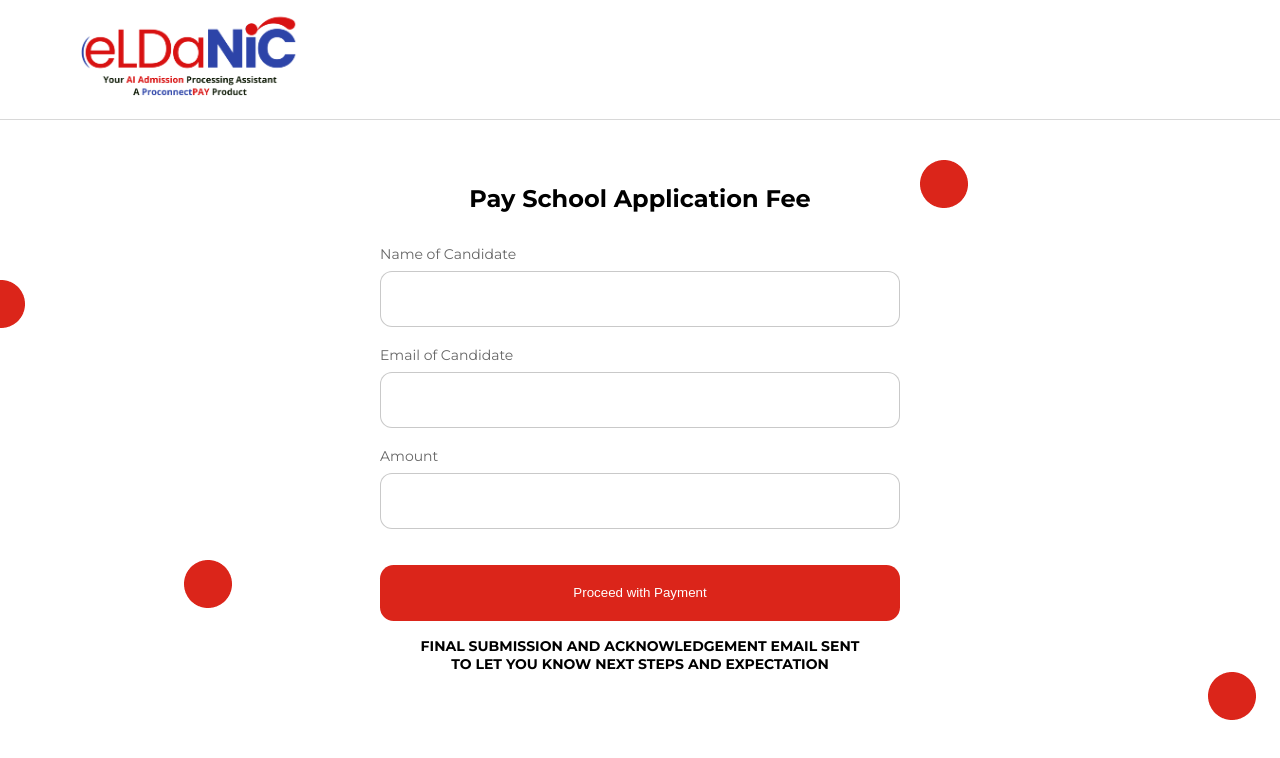
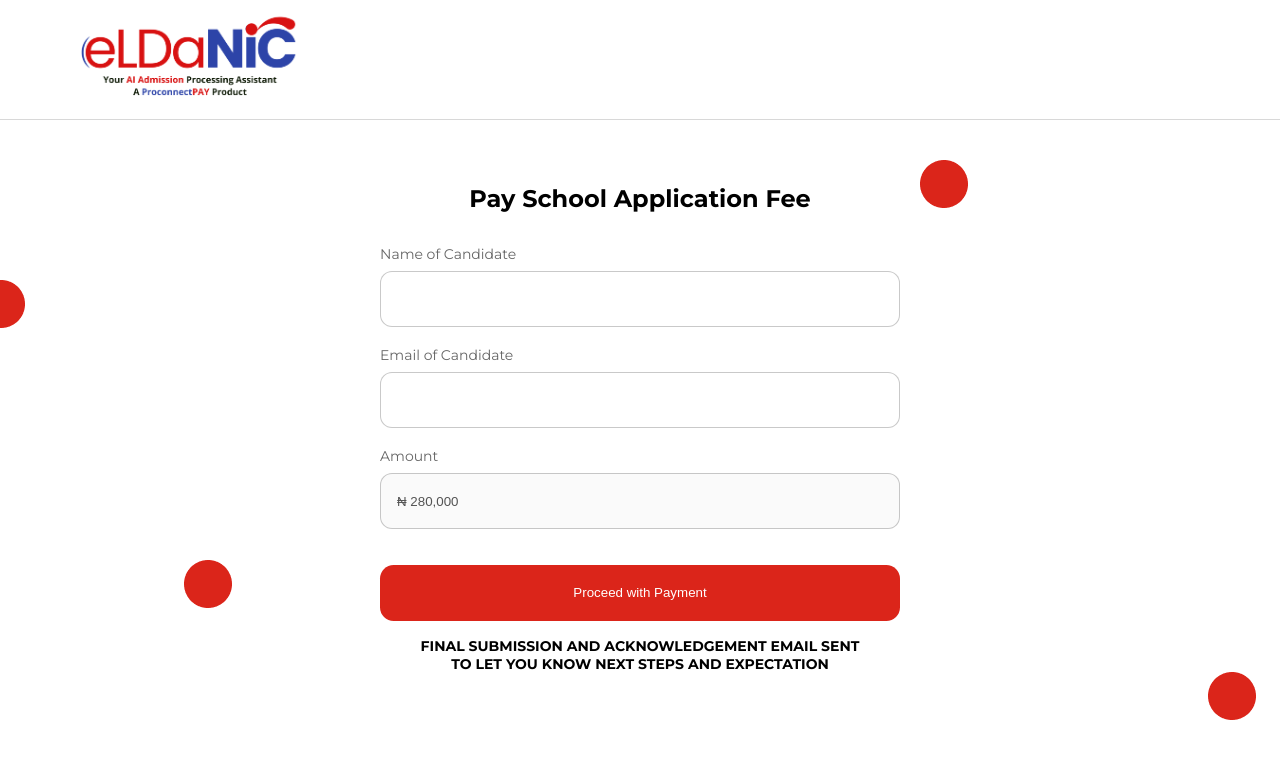
Before and after one commit to Ivylegend/proconnect-test, a React (Vite) app: page /school-application in a window 1280 px wide. Shown: the top 758 px of the page. Built offline with nearby package versions, Linux system fonts and the light colour scheme.

Commit message:
industry standard

```diff
--- a/src/components/NIN/NIN.jsx
+++ b/src/components/NIN/NIN.jsx
@@ -1,10 +1,5 @@
 import React, { useState } from "react";
-import Nav from "../../containers/Nav/Nav";
-import Logo from "../../assets/images/elda-logo.png";
-import Background from "../Background/Background";
 import "./NIN.css";
-import { Link } from "react-router-dom";
-import Loading from "../../containers/Loading";
 import { toast } from "react-toastify";
 import { useAuth } from "../../utils/AuthContext";
 
--- a/src/components/Payment/Payment.jsx
+++ b/src/components/Payment/Payment.jsx
@@ -16,8 +16,9 @@ const Payment = ({ formData, setFormData, handlePayment }) => {
     const paystack = new PaystackPop();
     paystack.newTransaction({
       key: "pk_test_8bf2b4700c3fcc36408da11bebbb7a1619c3f3ce", // Provide the customer's email
-      amount: formData.amount * 100, // Paystack expects amount in kobo (multiply by 100 for naira)
+      amount: 280000 * 100, // Paystack expects amount in kobo (multiply by 100 for naira)
       email: candidateEmail,
+      name: candidateName,
       onSuccess(transaction) {
         handlePayment(formData);
         toast.success(`Payment successful ${transaction.reference}`);
@@ -25,33 +26,6 @@ const Payment = ({ formData, setFormData, handlePayment }) => {
       onClose() {
         toast.error("Payment canceled");
       },
-    });
-  };
-
-  const formatAmount = (amount) => {
-    // Remove any non-numeric characters from the input
-    const numericAmount = amount.replace(/[^\d.]/g, "");
-    // Convert the numeric string to a number
-    const parsedAmount = parseFloat(numericAmount);
-    // Check if the parsed amount is a valid number
-    if (!isNaN(parsedAmount)) {
-      // Use Intl.NumberFormat to format the number with commas and decimal places
-      return new Intl.NumberFormat("en-US", {
-        minimumFractionDigits: 2, // Ensure two decimal places
-        maximumFractionDigits: 2, // Ensure two decimal places
-      }).format(parsedAmount);
-    }
-    // Return an empty string if the input is not a valid number
-    return "";
-  };
-
-  const handleAmountChange = (inputValue) => {
-    // Remove any non-numeric characters from the input
-    const numericInput = inputValue.replace(/[^\d.]/g, "");
-    // Update the form data state with the numeric input
-    setFormData({
-      ...formData,
-      amount: numericInput,
     });
   };
 
@@ -81,8 +55,9 @@ const Payment = ({ formData, setFormData, handlePayment }) => {
 
             <input
               type="text" // Change type to "text" to allow custom formatting
-              value={formatAmount(formData.amount)} // Use a formatting function to display the formatted amount
-              onChange={(event) => handleAmountChange(event.target.value)} // Use a custom function to handle input changes
+              value="₦ 280,000" // Use a formatting function to display the formatted amount
+              placeholder="280,000"
+              disabled
             />
           </div>
           <button
```
